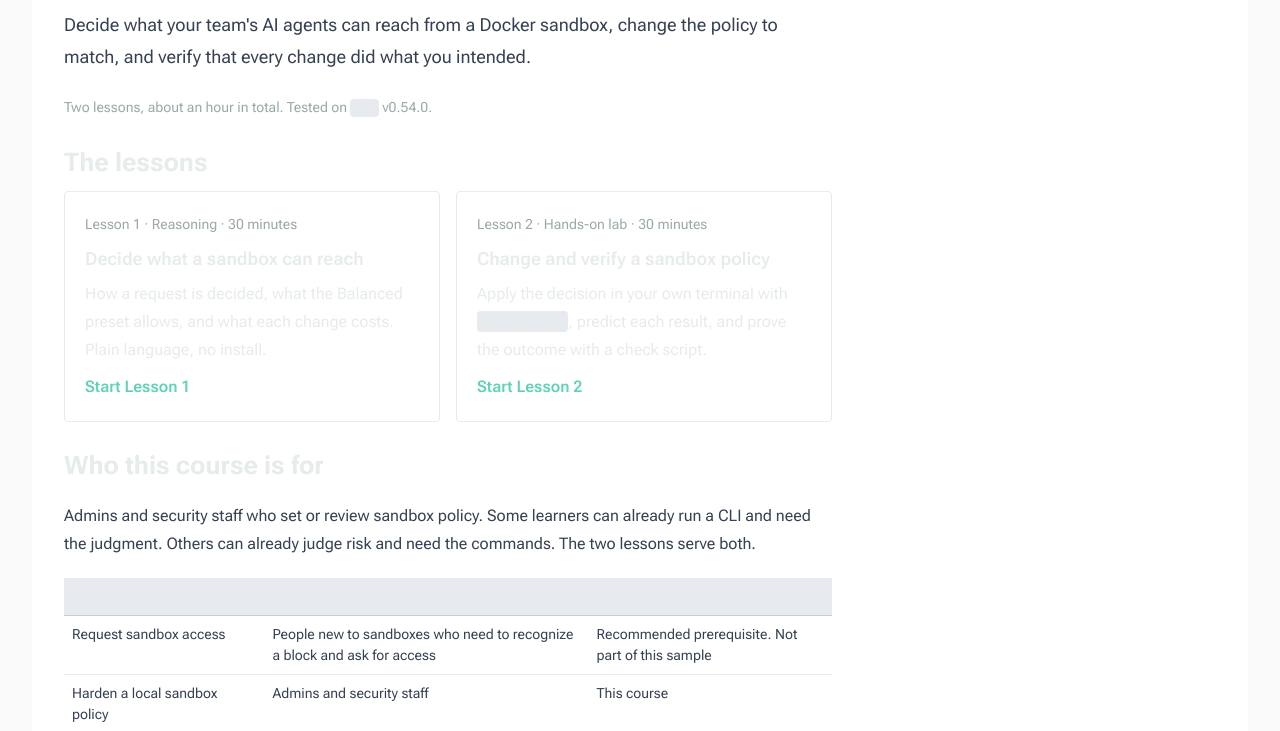
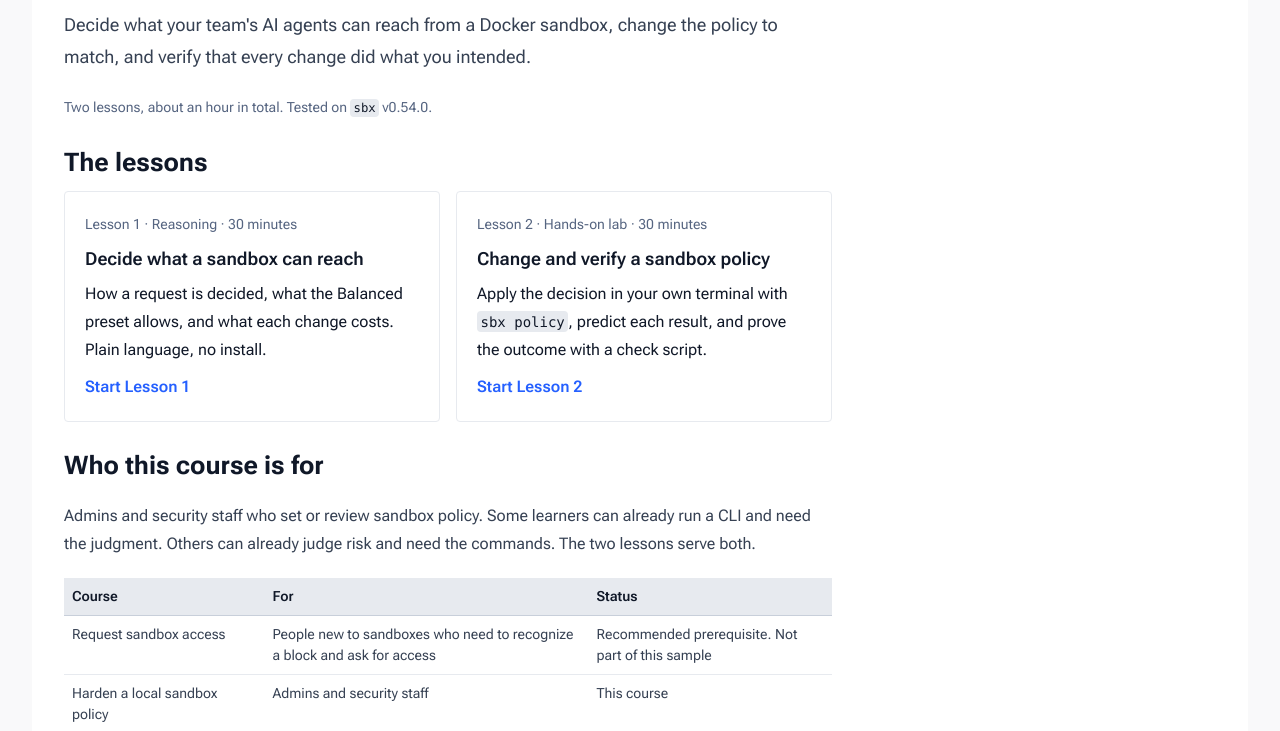
Before and after one commit to relkrez/sandbox-policy-lab, a plain HTML site: page docs/index.html in a window 1280 px wide. Shown: the part 252-983 px from the top of the page. Drawn offline with Linux system fonts and the dark colour scheme.

Commit message:
Enforce light theme in dark mode and adjust scroll margins
Added CSS rules to enforce light theme in dark mode and adjust scroll margin for headings.

```diff
--- a/docs/learn.css
+++ b/docs/learn.css
@@ -169,3 +169,21 @@ ol.path-callout__steps li { display: block; flex: 1 1 0; min-width: 1rem; height
 .cmdrow .cmd { flex: 1 1 auto; background: transparent; border-radius: 0; }
 .cmdrow button.quiet { flex: 0 0 auto; margin: 0 var(--space-xs); color: #c8cfda; border-color: #566581; background: transparent; }
 .cmdrow button.quiet:hover { color: #fff; border-color: #fff; background: transparent; }
+
+/* Always use the light theme. The pages' original styles switch to a dark
+   theme when the device is in dark mode (common on iPhone and Mac), and that
+   rule outranks the variables above, which mixed dark colours into the light
+   design. This block outranks it in turn and keeps every colour light. */
+@media (prefers-color-scheme: dark) {
+  :root:not([data-theme="light"]) {
+    color-scheme: light;
+    --ink: #101828; --muted: #566581; --line: #c8cfda;
+    --bg: #f9fafb; --surface: #fff;
+    --accent: #2560ff; --accent-soft: #f6f8fe;
+    --ok: #216e4b; --ok-bg: #ebf9ee; --no: #b30909; --no-bg: #fff5f5;
+    --warn: #854900; --warn-bg: #fffbf0;
+  }
+}
+
+/* Keep headings clear of the sticky top bar when a contents link jumps to them. */
+main h2, main h3, main section { scroll-margin-top: 80px; }
```
